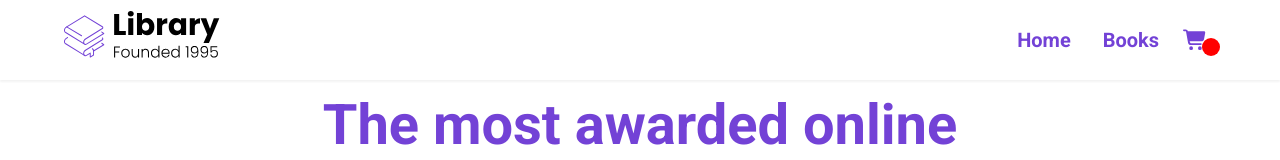
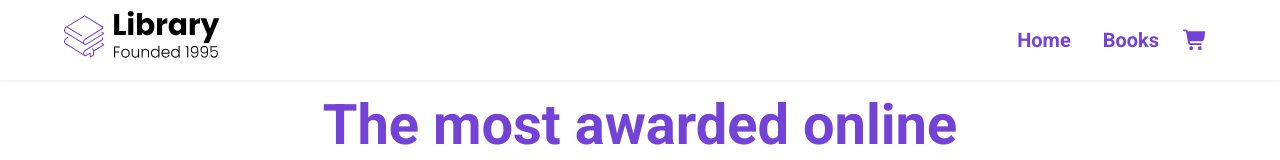
Before and after one commit to TheAhmedJoy/Library-React-App, a React (Create React App) app: page / in a window 1280 px wide. Shown: the top 160 px of the page. Built offline with nearby package versions, Linux system fonts and the light colour scheme.

Commit message:
Added items in cart counter to cart icon in navbar

```diff
--- a/src/App.js
+++ b/src/App.js
@@ -1,4 +1,4 @@
-import React, { useEffect, useState } from "react";
+import React, { useState } from "react";
 import Nav from './components/Nav';
 import Footer from './components/Footer'
 import { BrowserRouter as Router, Route } from 'react-router-dom'
@@ -33,14 +33,19 @@ function App() {
     setCart(cart.filter(book => book.id !== item.id))
   }
 
-  useEffect(() => {
-    console.log(cart)
-  }, [cart])
+  function numberOfItemsInCart() {
+    let itemCounter = 0
+    cart.forEach(item => {
+      itemCounter += item.quantity
+    })
+
+    return itemCounter
+  }
 
   return (
     <Router>
       <div className="App">
-        <Nav />
+        <Nav numberOfItemsInCart={numberOfItemsInCart()}/>
         <Route path="/" exact component={HomePage} />
         <Route path="/books" exact render={() => <BooksPage books={booksData} />} />
         <Route path='/books/:id' render={() => <BookInfo books={booksData} addToCart={addToCart} cart={cart}/>} />
--- a/src/components/Nav.jsx
+++ b/src/components/Nav.jsx
@@ -3,7 +3,7 @@ import { FontAwesomeIcon } from '@fortawesome/react-fontawesome'
 import LibraryLogo from '../assets/Library.svg'
 import { Link } from 'react-router-dom'
 
-export default function Nav() {
+export default function Nav({ numberOfItemsInCart }) {
     function openMenu() {
         document.body.classList += " menu--open"
     }
@@ -32,7 +32,9 @@ export default function Nav() {
                         <Link to="/cart" className="nav__link">
                             <FontAwesomeIcon icon="shopping-cart" />
                         </Link>
-                        <span className="cart__length"></span>
+                        {
+                            numberOfItemsInCart > 0 && <span className="cart__length">{numberOfItemsInCart}</span>
+                        }
                     </li>
                 </ul>
                 <div className="menu__backdrop">
```
